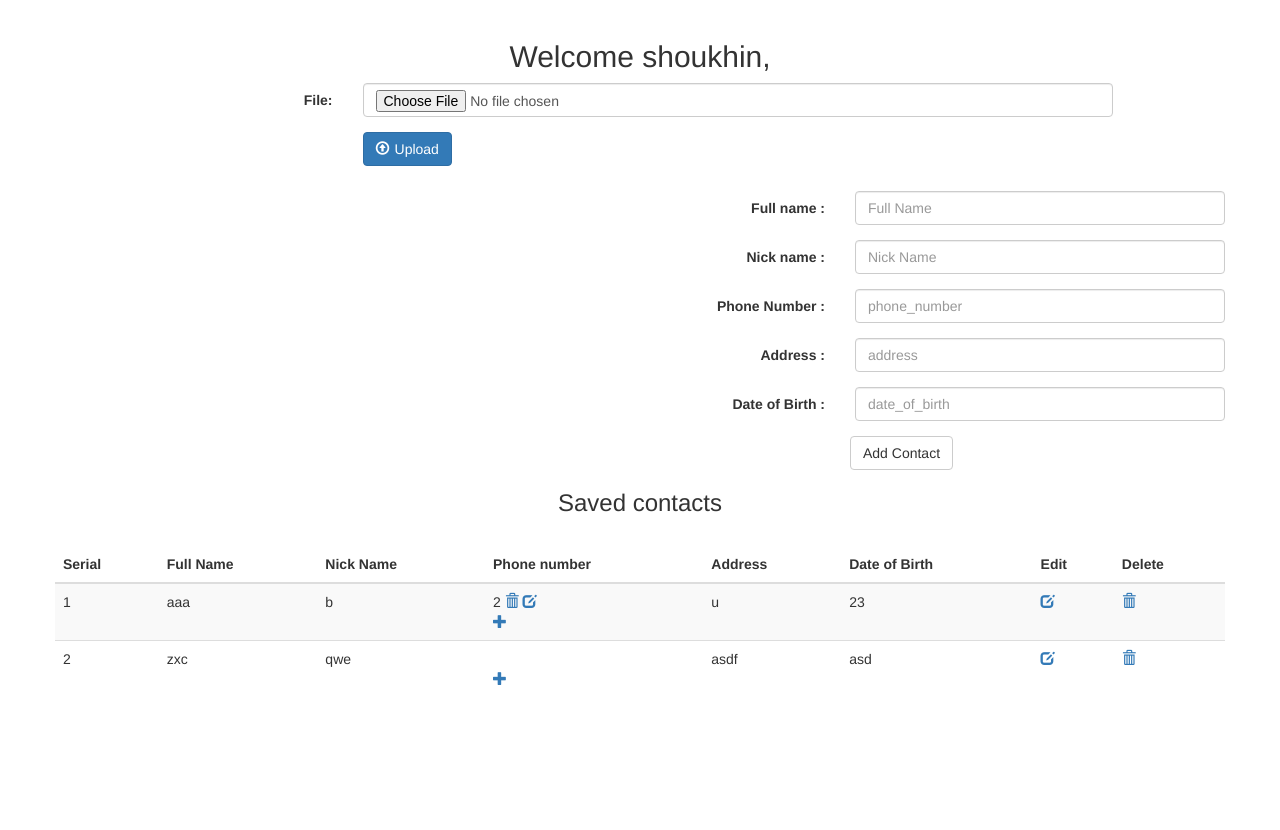
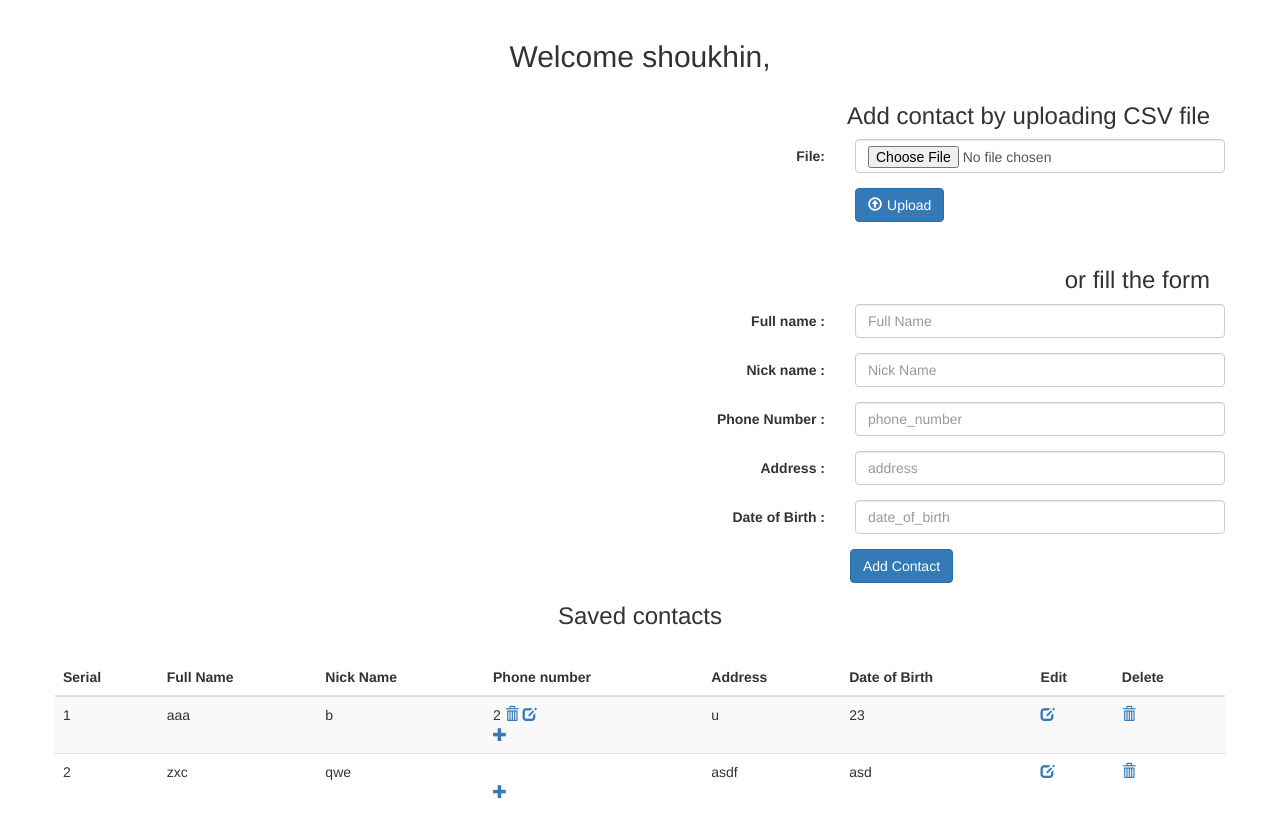
Before and after one commit to shoukhin93/Online_Adress_Book, a Django app: page / in a window 1280 px wide. Shown: the part 52-882 px from the top of the page. Before the commit the page ends 737 px from the top, so only its background shows below. Run offline with Django 3.2, Linux system fonts and the light colour scheme; a user stored in the database is signed in; data comes from the database, SQL or seed files in the repository; both versions use the stored data as it was after the commit; some libraries are stand-ins or nearby versions.

Commit message:
upload CSV complete

```diff
--- a/Online_Adress_book/settings.py
+++ b/Online_Adress_book/settings.py
@@ -15,7 +15,6 @@ import os
 # Build paths inside the project like this: os.path.join(BASE_DIR, ...)
 BASE_DIR = os.path.dirname(os.path.dirname(os.path.abspath(__file__)))
 
-
 # Quick-start development settings - unsuitable for production
 # See https://docs.djangoproject.com/en/2.0/howto/deployment/checklist/
 
@@ -26,7 +25,6 @@ SECRET_KEY = 'k$o6lru5zt9)ba6eb6(v2@s=$7891bhk^61sffbjips6#(#q8e'
 DEBUG = True
 
 ALLOWED_HOSTS = []
-
 
 # Application definition
 
@@ -71,7 +69,6 @@ TEMPLATES = [
 
 WSGI_APPLICATION = 'Online_Adress_book.wsgi.application'
 
-
 # Database
 # https://docs.djangoproject.com/en/2.0/ref/settings/#databases
 
@@ -81,7 +78,6 @@ DATABASES = {
         'NAME': os.path.join(BASE_DIR, 'db.sqlite3'),
     }
 }
-
 
 # Password validation
 # https://docs.djangoproject.com/en/2.0/ref/settings/#auth-password-validators
@@ -101,7 +97,6 @@ AUTH_PASSWORD_VALIDATORS = [
     },
 ]
 
-
 # Internationalization
 # https://docs.djangoproject.com/en/2.0/topics/i18n/
 
@@ -115,6 +110,7 @@ USE_L10N = True
 
 USE_TZ = True
 
+IMPORT_EXPORT_USE_TRANSACTIONS = True
 
 # Static files (CSS, JavaScript, Images)
 # https://docs.djangoproject.com/en/2.0/howto/static-files/
--- a/adress_book/views.py
+++ b/adress_book/views.py
@@ -8,6 +8,7 @@ from adress_book.models import MobileNumber, ContactInfo
 import csv
 from io import TextIOWrapper
 import io
+import ast
 
 
 # Create your views here.
@@ -170,9 +171,26 @@ def upload_csv(request):
 
         file = TextIOWrapper(request.FILES['csv_file'].file, encoding=request.encoding)
         data = csv.reader(file)
+        for row in data:
+            full_name = row[0]
+            nick_name = row[1]
+            address = row[2]
+            date_of_birth = row[3]
+            phone_numbers = ast.literal_eval(row[4])  # string into list
 
-        for row in data:
-            print(row[0])
+            contact_info = ContactInfo(full_name=full_name, nick_name=nick_name, address=address,
+                                       date_of_birth=date_of_birth)
+            contact_info.user_name = request.user
+            contact_info.save()
+            # print(phone_numbers, type(phone_numbers))
+
+            for phone_number in phone_numbers:
+                phone = MobileNumber(phone_number=phone_number)
+
+                phone.phone_id = contact_info
+                # print(phone_number)
+                phone.save()
+
     return HttpResponseRedirect(reverse('index'))
 
 
@@ -180,8 +198,7 @@ def download_csv_file(request, id):
     buffer = io.StringIO()
     wr = csv.writer(buffer, quoting=csv.QUOTE_ALL)
 
-    user = User.objects.get(id=id)
-    contacts = user.contactinfo_set.all()
+    contacts = request.user.contactinfo_set.all()
 
     for contact in contacts:
         phone_numbers = contact.mobilenumber_set.all()
--- a/templates/user_home.html
+++ b/templates/user_home.html
@@ -36,7 +36,6 @@
 <!--nav bar ends -->
 
 
-
 <div class="container">
 
     {% if user.is_authenticated %}
@@ -44,26 +43,32 @@
             <h2 align="center">Welcome {{ user.username }},</h2>
         </div>
 
+        <h3 align="right">Add contact by uploading CSV file</h3>
+
+
         <!--upload csv file form starts-->
+        <div class="row">
             <form action="/uploadCSV/" method="POST" enctype="multipart/form-data" class="form-horizontal">
                 {% csrf_token %}
                 <div class="form-group">
-                <label for="name" class="col-md-3 col-sm-3 col-xs-12 control-label">File: </label>
-                <div class="col-md-8">
+                    <label for="csv_file" class="control-label col-sm-8">File: </label>
+                    <div class="col-sm-4">
                         <input type="file" name="csv_file" id="csv_file" required="True" class="form-control">
                     </div>
                 </div>
                 <div class="form-group">
-                <div class="col-md-3 col-sm-3 col-xs-12 col-md-offset-3" style="margin-bottom:10px;">
+                    <div class="col-sm-offset-8 col-sm-4" style="margin-bottom:10px;">
                         <button class="btn btn-primary"><span class="glyphicon glyphicon-upload"
                                                               style="margin-right:5px;"></span>Upload
                         </button>
                     </div>
                 </div>
             </form>
+        </div>
 
         <!--upload csv file form end-->
 
+        <h3 align="right">or fill the form</h3>
 
         <!-- Add contact form start -->
         <div class="row" id="add_contact">
@@ -110,7 +115,7 @@
                 </div>
 
                 <div class="col-sm-offset-8 col-sm-4">
-                    <input class="btn btn-default" type="submit" value="Add Contact">
+                    <input class="btn btn-primary" type="submit" value="Add Contact">
                 </div>
 
             </form>
```
Also changed, not shown: db.sqlite3. Lines whose indentation alone changed are shown as unchanged.
